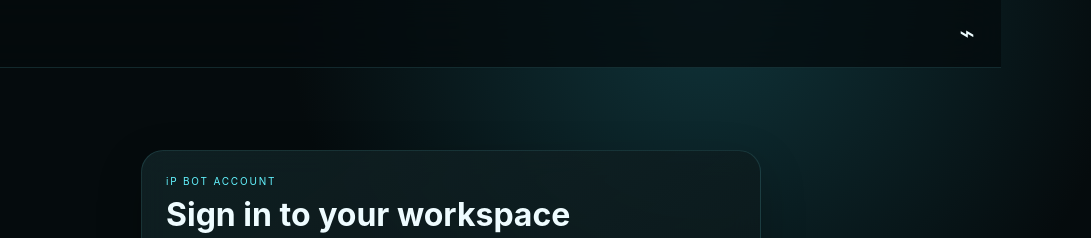
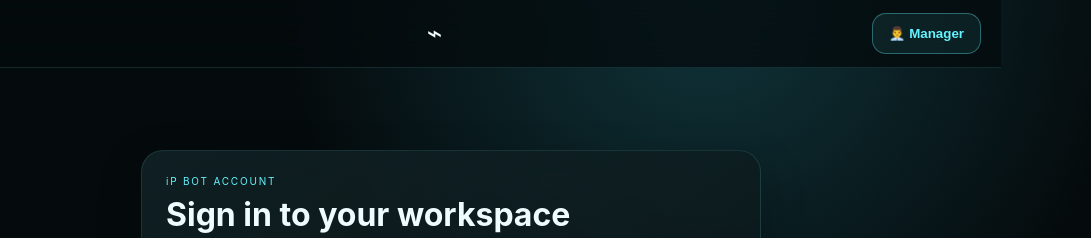
Before and after one commit to vivekkarpe9-ui/ip-bot, a plain HTML site: page app/index.html in a window 1280 px wide. Shown: the top 238 px of the page, 189-1280 px from the left. Drawn offline with Linux system fonts and the light colour scheme.

Commit message:
Load manager finance controls in app

```diff
--- a/app/index.html
+++ b/app/index.html
@@ -38,5 +38,6 @@
     </nav>
   </div>
   <script src="./app.js"></script>
+  <script src="./manager-controls.js"></script>
 </body>
 </html>
```
